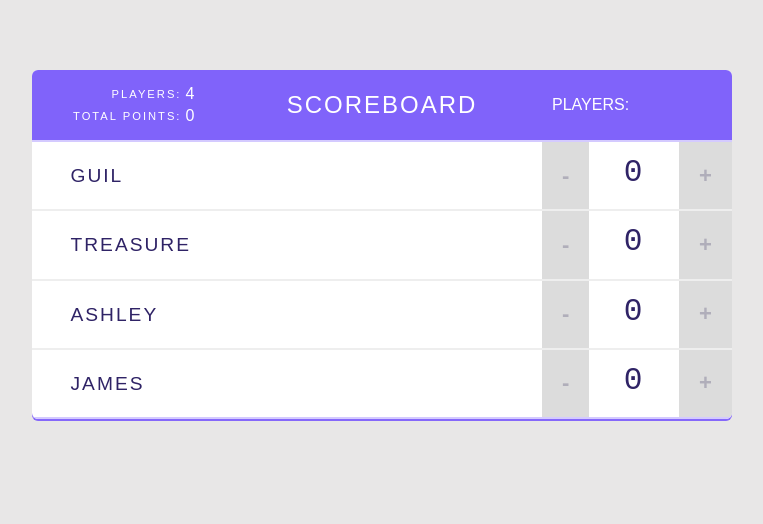
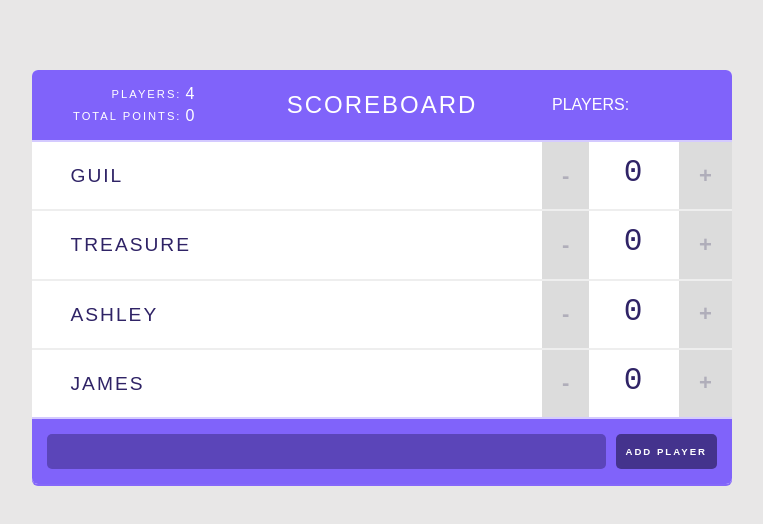
Before and after one commit to gmahima/LearnReactComponents, a React (Create React App) app: page / in a window 1280 px wide. Shown: the top 524 px of the page, without its empty margins (258-1021 px from the left). Built offline with nearby package versions, Linux system fonts and the light colour scheme.

Commit message:
add player

```diff
--- /dev/null
+++ b/src/components/AddPlayerForm.js
@@ -0,0 +1,30 @@
+import React, {Component} from 'react'
+
+class AddPlayerForm extends Component {
+  state = {
+    value: ''
+  }
+  handleValueChange = (e) => {
+    this.setState(
+      {value: e.target.value}
+    );
+  }
+  render() {
+    return (
+      <form>
+        <input
+          type="text"
+          value={this.state.value}
+          onChange={this.state.handleValueChange}
+        />
+        <input
+          type="submit"
+          value="add player"
+        />
+      </form>
+
+    )
+  }
+}
+
+export default AddPlayerForm
--- a/src/components/App.js
+++ b/src/components/App.js
@@ -3,6 +3,7 @@
 
 import Header from './Header';
 import Player from './Player';
+import AddPlayerForm from './AddPlayerForm'
 
 
 class App extends Component {
@@ -66,6 +67,7 @@
             index={index}
           />
         )}
+        <AddPlayerForm />
       </div>
     );
   }
```
